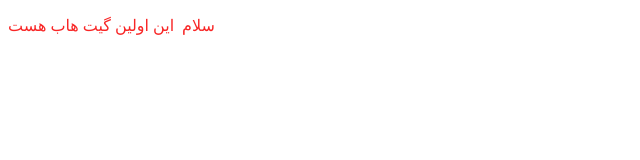
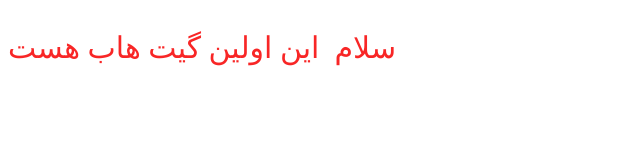
Before and after one commit to ali-mat/DEH, a plain HTML site: page index.html in a window 1280 px wide. Shown: the whole page, without its empty margins (0-640 px from the left). Drawn offline with Linux system fonts and the light colour scheme.

Commit message:
Update index.html

```diff
--- a/index.html
+++ b/index.html
@@ -7,13 +7,14 @@
 <title>Untitled 1</title>
 <style type="text/css">
 .auto-style1 {
-	color: #F82626;
+	color: #F82626;font-size:30px;
 }
 </style>
 </head>
 
 <body>
 
+
 <p class="auto-style1">سلام&nbsp; این اولین گیت هاب هست</p>
 
 </body>
```
